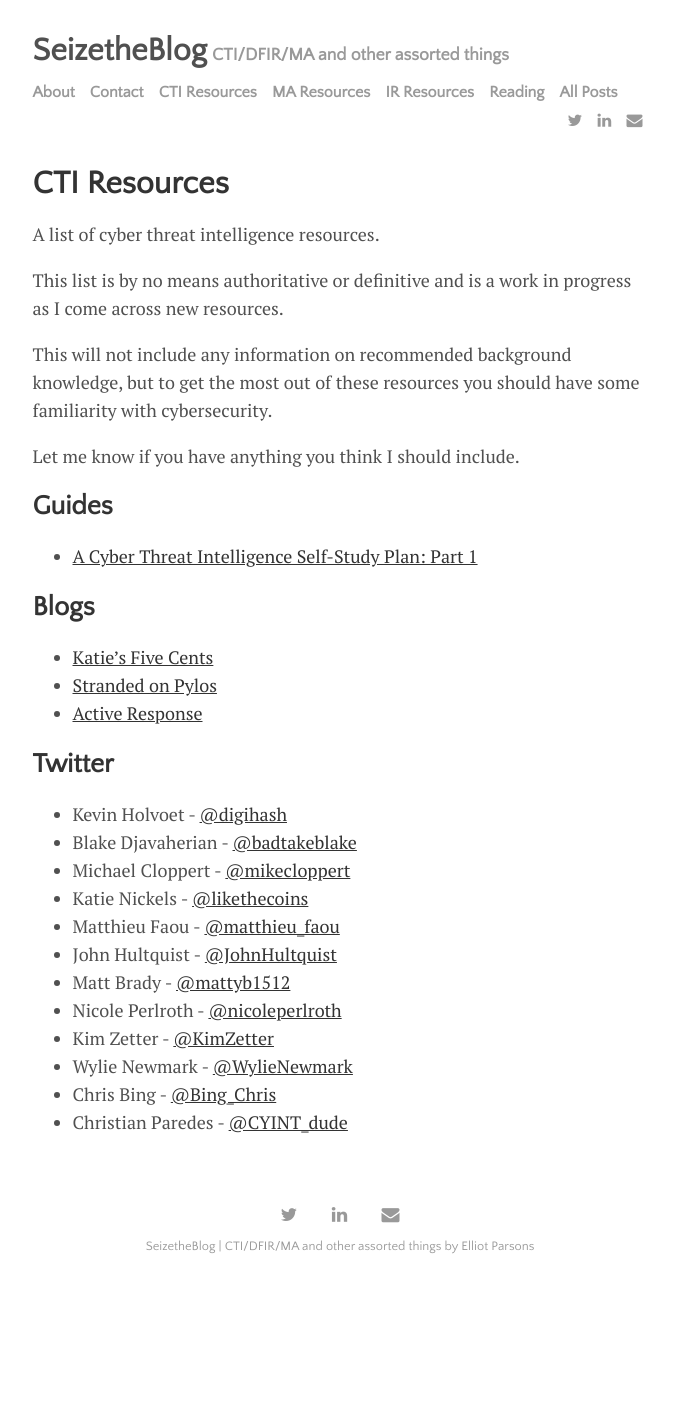
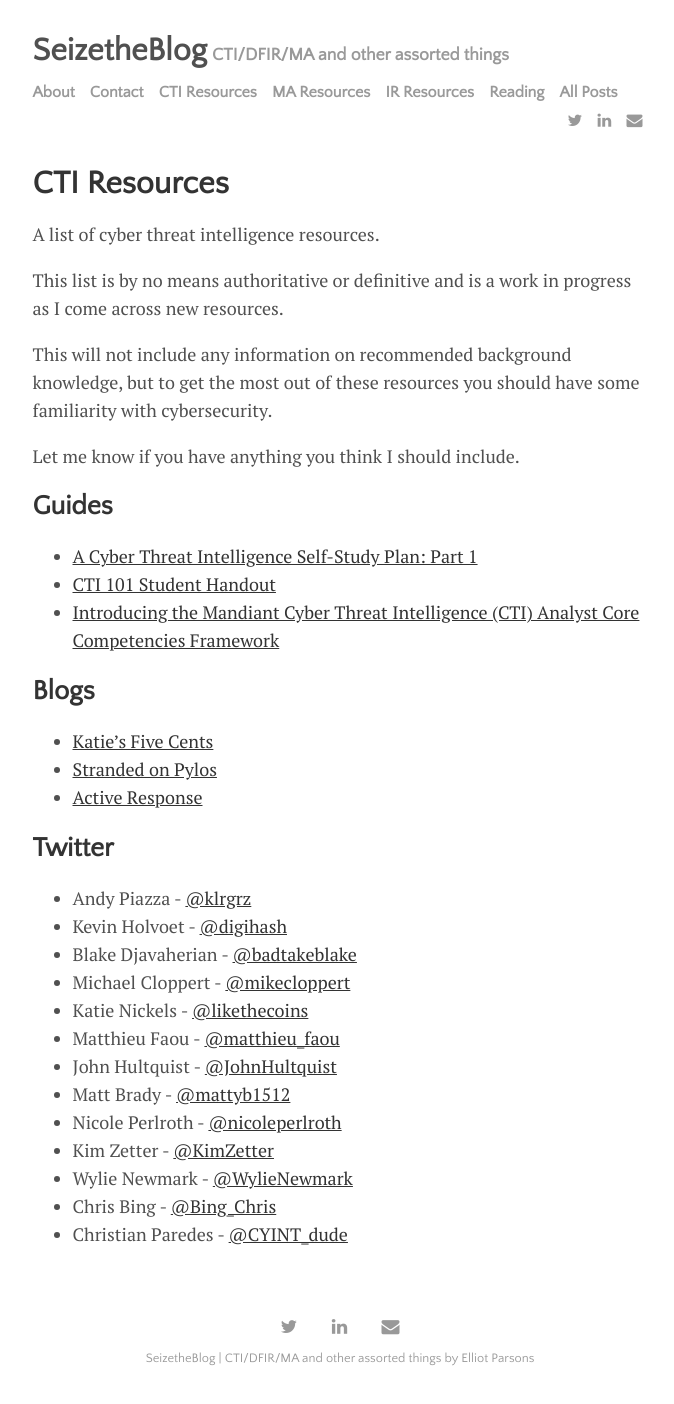
Before and after one commit to seizethecheese/seizethecheese.github.io, a Jekyll site: the page built from menu/cti.md, in a window 1280 px wide. Shown: the whole page, without its empty margins (300-974 px from the left). Built offline with Jekyll 4.4.1, drawn with Linux system fonts in a browser that asks for light colours; some web fonts are replaced; before the commit the page ends 1292 px from its top, so only the background shows below that.

Commit message:
Update cti.md

```diff
--- a/menu/cti.md
+++ b/menu/cti.md
@@ -14,6 +14,8 @@ Let me know if you have anything you think I should include.
 
 ## Guides
 - [A Cyber Threat Intelligence Self-Study Plan: Part 1](https://medium.com/katies-five-cents/a-cyber-threat-intelligence-self-study-plan-part-1-968b5a8daf9a)
+- [CTI 101 Student Handout](https://klrgrz.medium.com/cti-101-student-handout-42c1441d3519)
+- [Introducing the Mandiant Cyber Threat Intelligence (CTI) Analyst Core Competencies Framework](https://www.mandiant.com/resources/cti-analyst-core-competencies-framework)
 
 ## Blogs
 - [Katie’s Five Cents](https://medium.com/katies-five-cents)
@@ -21,6 +23,7 @@ Let me know if you have anything you think I should include.
 - [Active Response](http://www.activeresponse.org)
 
 ## Twitter
+- Andy Piazza - [@klrgrz](https://twitter.com/klrgrz)
 - Kevin Holvoet - [@digihash](https://twitter.com/digihash)
 - Blake Djavaherian - [@badtakeblake](https://twitter.com/badtakeblake)
 - Michael Cloppert - [@mikecloppert](https://twitter.com/mikecloppert)
```
